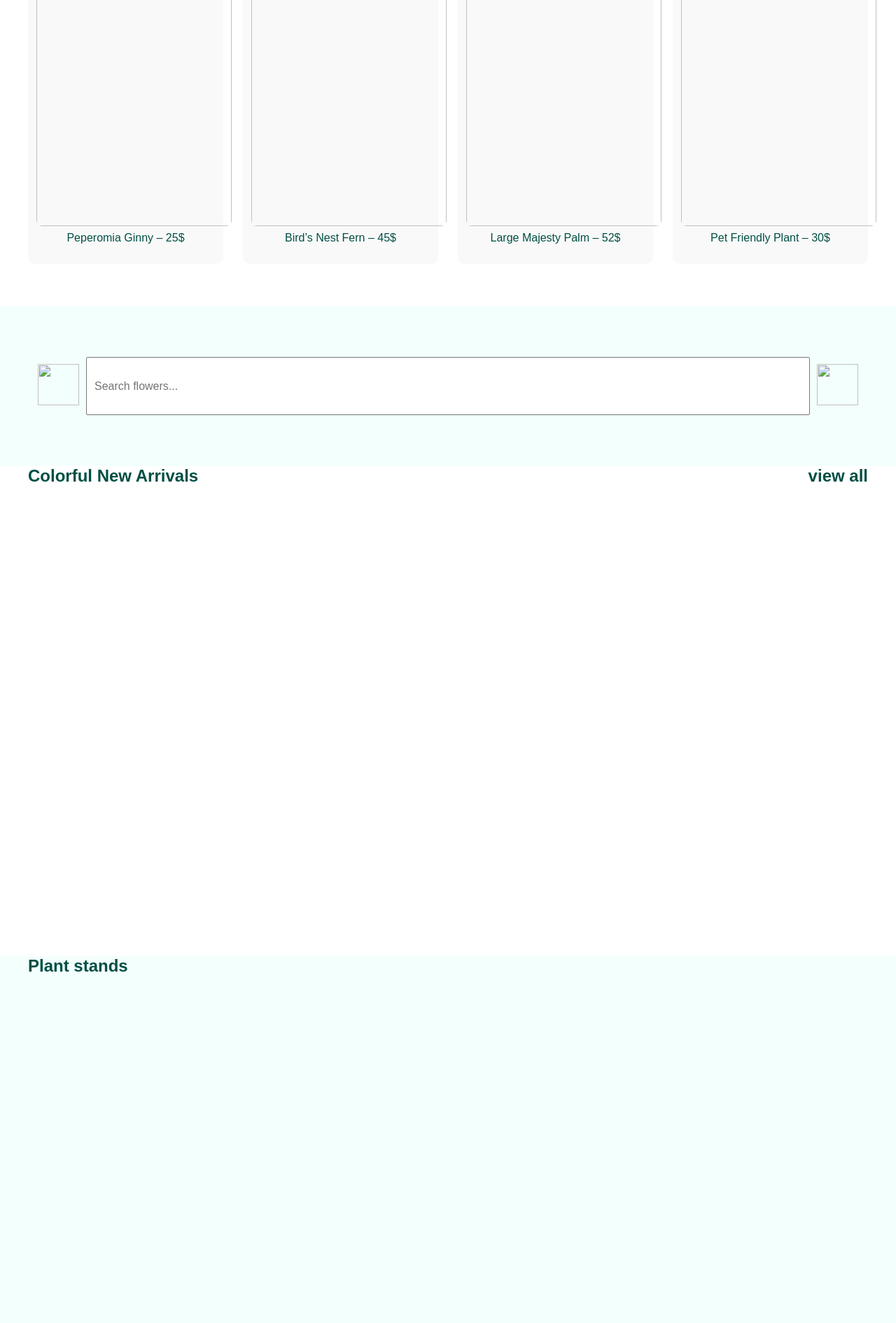
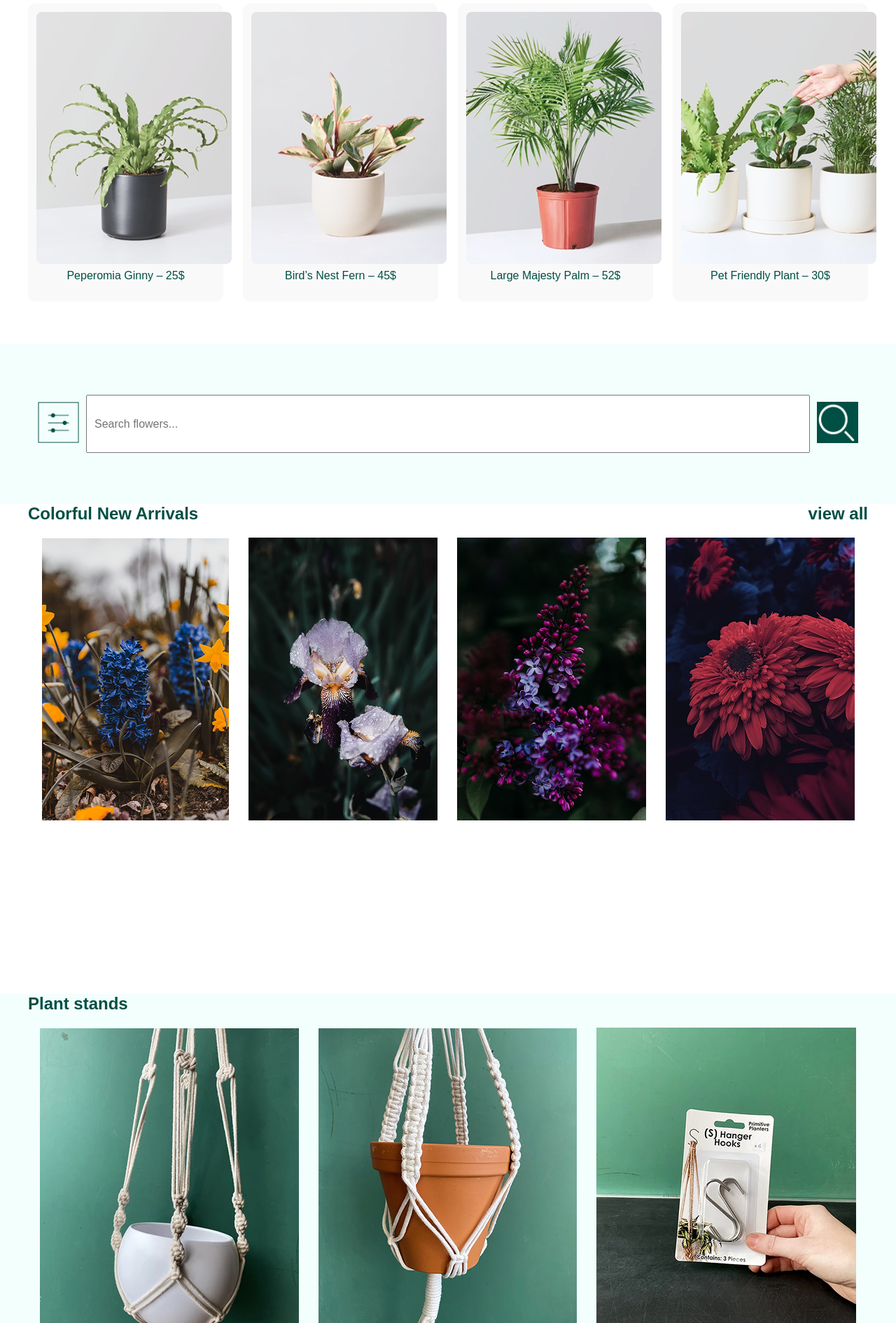
Before and after one commit to Kyrylo07/web_design_project, a plain HTML site: page index.html in a window 1280 px wide. Shown: the part 693-2583 px from the top of the page at 70% size. Drawn offline with Linux system fonts and the light colour scheme.

Commit message:
Update index.html

```diff
--- a/index.html
+++ b/index.html
@@ -16,11 +16,11 @@
       <a href="#">Guide</a>
     </div>
     <div class="nav-center">
-      <a href="#"><img src="Black & White Geometric Beauty Circle Logo 1 (1).png" alt="Plantify Logo" class="logo"></a>
+      <a href="#"><img src="photos/Black & White Geometric Beauty Circle Logo 1 (1).png" alt="Plantify Logo" class="logo"></a>
     </div>
     <div class="nav-right">
-      <a href="#"><img src="magnifying glass.png" alt="Search" width="20" height="20"></a>
-      <a href="#"><img src="Group 38.png" alt="User" width="54" height="20"></a>
+      <a href="#"><img src="photos/magnifying glass.png" alt="Search" width="20" height="20"></a>
+      <a href="#"><img src="photos/Group 38.png" alt="User" width="54" height="20"></a>
     </div>
   </nav>
 <section class="hero">
@@ -41,13 +41,13 @@
     </div>
     <div class="small-card">
       <span class="tag popular">Popular</span>
-      <img src="image 2.jpg" alt="Plant 2">
+      <img src="photos/image 2.jpg" alt="Plant 2">
     </div>
   </div>
 
   <div class="large-card">
     <span class="tag featured">Featured</span>
-    <img src="image 3.jpg" alt="Anthurium Flower">
+    <img src="photos/image 3.jpg" alt="Anthurium Flower">
     <div class="card-text">
       <h2>Anthurium Flower</h2>
       <p>The flower of human being. It has meaningful fact that the plant always grow whatever season and weather.</p>
@@ -64,19 +64,19 @@
   </div>
   <div class="product-grid">
     <div class="product-card">
-      <a href="#"><img src="image 8.png" alt=""></a>
+      <a href="#"><img src="photos/image 8.png" alt=""></a>
       <p class="price">Peperomia Ginny – 25$</p>
     </div>
     <div class="product-card">
-      <a href="#"><img src="image 9.png" alt=""></a>
+      <a href="#"><img src="photos/image 9.png" alt=""></a>
       <p class="price">Bird’s Nest Fern – 45$</p>
     </div>
     <div class="product-card">
-      <a href="#"><img src="image 10.png" alt=""></a>
+      <a href="#"><img src="photos/image 10.png" alt=""></a>
       <p class="price">Large Majesty Palm – 52$</p>
     </div>
     <div class="product-card">
-      <a href="#"><img src="image 11.png" alt=""></a>
+      <a href="#"><img src="photos/image 11.png" alt=""></a>
       <p class="price">Pet Friendly Plant – 30$</p>
     </div>
   </div>
@@ -84,13 +84,13 @@
 
 <section class="section3">
   <div class="row">
-    <div><a href="#"><img src="Group 44.png" width="59" height="59" alt=""></a></div>
+    <div><a href="#"><img src="photos/Group 44.png" width="59" height="59" alt=""></a></div>
     <div>
       <form>
         <input type="text" placeholder="Search flowers...">
       </form>
     </div>
-    <div><a href="#"><img src="magnifying glass.png" width="59" height="59" alt=""></a></div>
+    <div><a href="#"><img src="photos/magnifying glass.png" width="59" height="59" alt=""></a></div>
   </div>
 </section>
 
@@ -100,25 +100,25 @@
     <p class="right-text">view all</p>
   </div>
   <nav>
-    <a href="#"><img src="image 14.png" alt=""></a>
-    <a href="#"><img src="image 15.png" alt=""></a>
-    <a href="#"><img src="image 16.png" alt=""></a>
-    <a href="#"><img src="image 17.png" alt=""></a>
+    <a href="#"><img src="photos/image 14.png" alt=""></a>
+    <a href="#"><img src="photos/image 15.png" alt=""></a>
+    <a href="#"><img src="photos/image 16.png" alt=""></a>
+    <a href="#"><img src="photos/image 17.png" alt=""></a>
   </nav>
 </section>
 
 <section class="section5">
 <p class="left-text" style="padding-left: 40px;">Plant stands</p>
 <nav>
- <a href="#"><img src="image 5.png" alt=""></a>
- <a href="#"><img src="image 6.png" alt=""></a>
- <a href="#"><img src="image 7.png" alt=""></a>
+ <a href="#"><img src="photos/image 5.png" alt=""></a>
+ <a href="#"><img src="photos/image 6.png" alt=""></a>
+ <a href="#"><img src="photos/image 7.png" alt=""></a>
 </nav>
 </section>
 
 <section class="section6">
   <div class="image-text-wrapper">
-    <img src="image 13.png" alt="" class="section6-img">
+    <img src="photos/image 13.png" alt="" class="section6-img">
 
     <div class="text-overlay">
       <p>Free Shipping Services</p>
```
